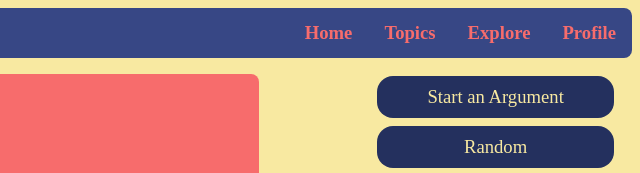
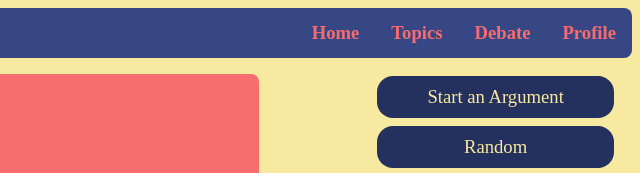
Before and after one commit to sphothitay/CP476_Project, a plain HTML site: page index.html in a window 1280 px wide. Shown: the top 173 px of the page, 640-1280 px from the left. Drawn offline with Linux system fonts and the light colour scheme.

Commit message:
Debate links in Navbar
Fixed links

```diff
--- a/index.html
+++ b/index.html
@@ -11,7 +11,7 @@
 <div id="navbar">
 <ul>
 	<li><a href="profile.html">Profile</a></li>
-	<li><a href="explore.html">Explore</a></li>
+	<li><a href="debate.html">Debate</a></li>
 	<li><a href="topics.html">Topics</a></li>
 	<li><a href="index.html">Home</a></li>
 </ul>
```
Also changed, not shown: debate.html (+1 -1 lines), login.html (+1 -1 lines), topics.html (+1 -1 lines).
